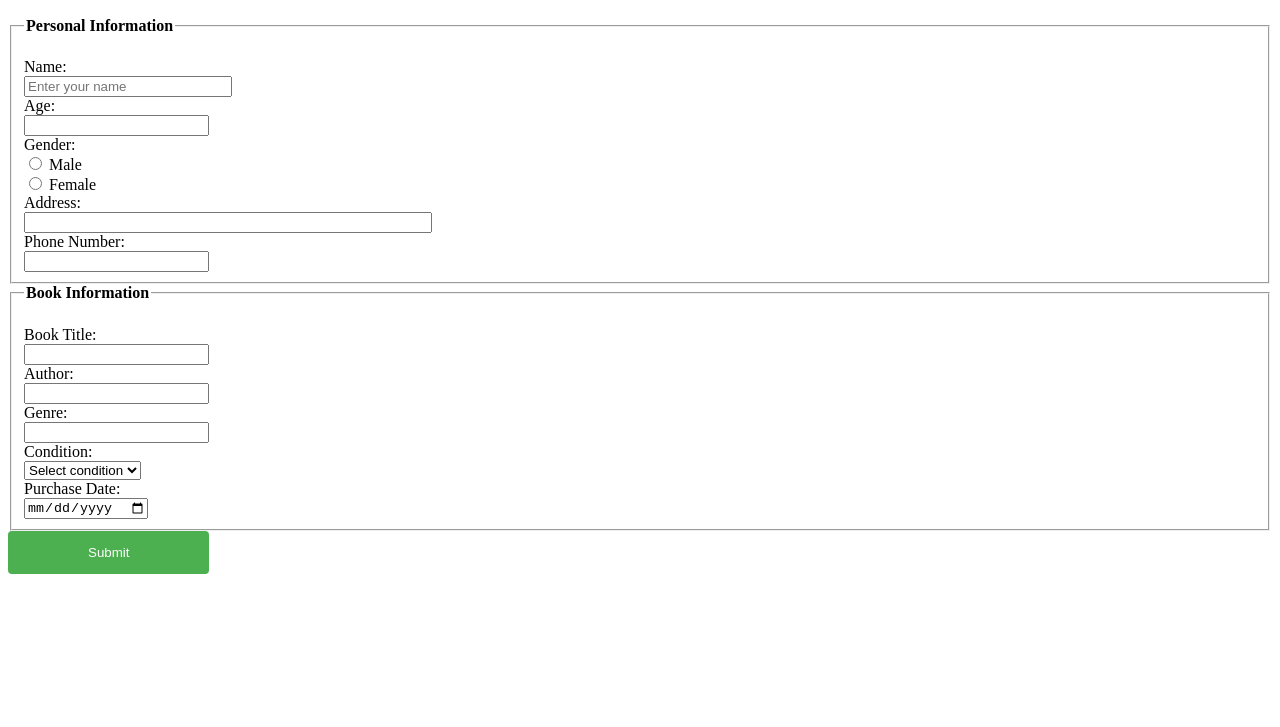
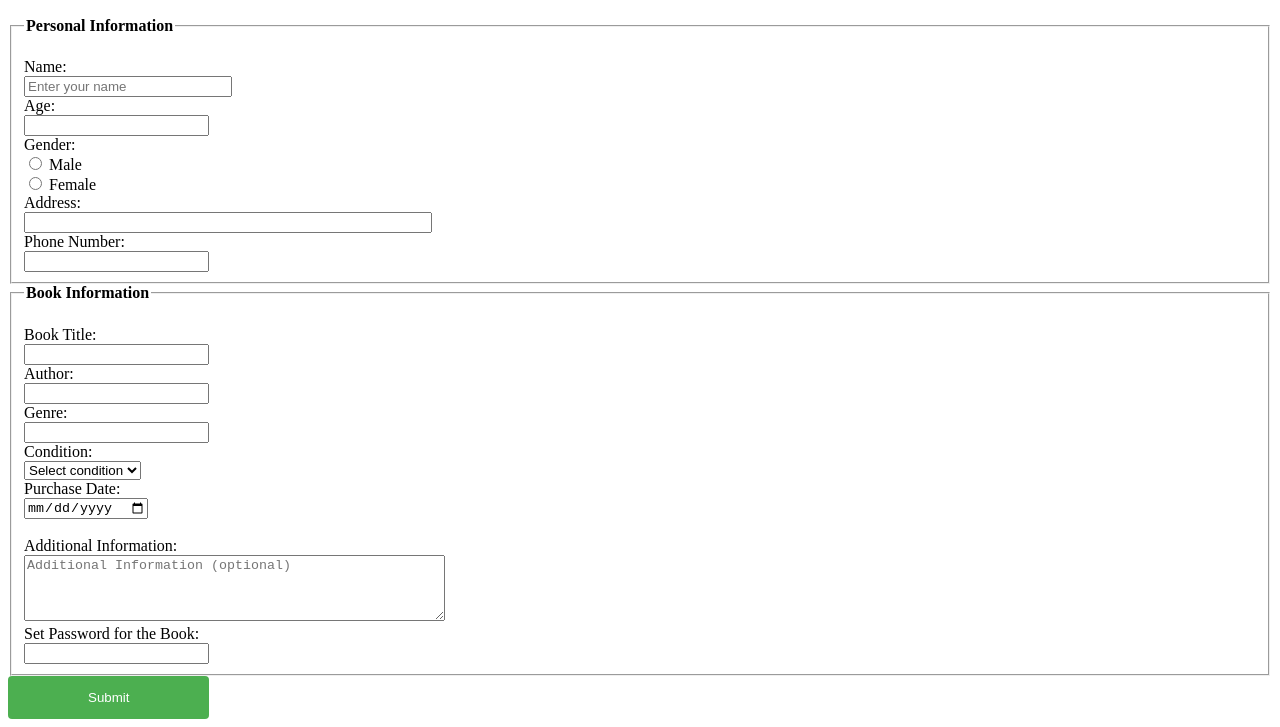
Before and after one commit to AuraSatoru/After-Class-Projects, a plain HTML site: page Project 6/Book Donation.html in a window 1280 px wide. Shown: the part 111-838 px from the top of the page. Before the commit the page ends 800 px from the top, so only its background shows below. Drawn offline with Linux system fonts and the light colour scheme.

Commit message:
Book Donation Form

```diff
--- a/Project 6/Book Donation.html
+++ b/Project 6/Book Donation.html
@@ -43,7 +43,11 @@
                 <option value="Poor">Poor</option>
             </select><br>
             <label for="purchase date">Purchase Date:</label><br>
-            <input type="date" id="purchase date" name="purchase date" required><br>
+            <input type="date" id="purchase date" name="purchase date" required><br><br>
+            <label for="additionalInfo">Additional Information:</label><br>
+            <textarea id="additionalInfo" name="additionalInfo" rows="4" cols="50" placeholder="Additional Information (optional)"></textarea><br>
+            <label for="password">Set Password for the Book:</label><br>
+            <input type="password" id="password" name="password" required> <placeholder="Set Password for the Book"><br>
         </fieldset>
     </form>
     <button type="submit" style="background-color: #4CAF50; color: white; padding: 14px 80px; border: none; border-radius: 4px; cursor: pointer;">Submit</button>
```
